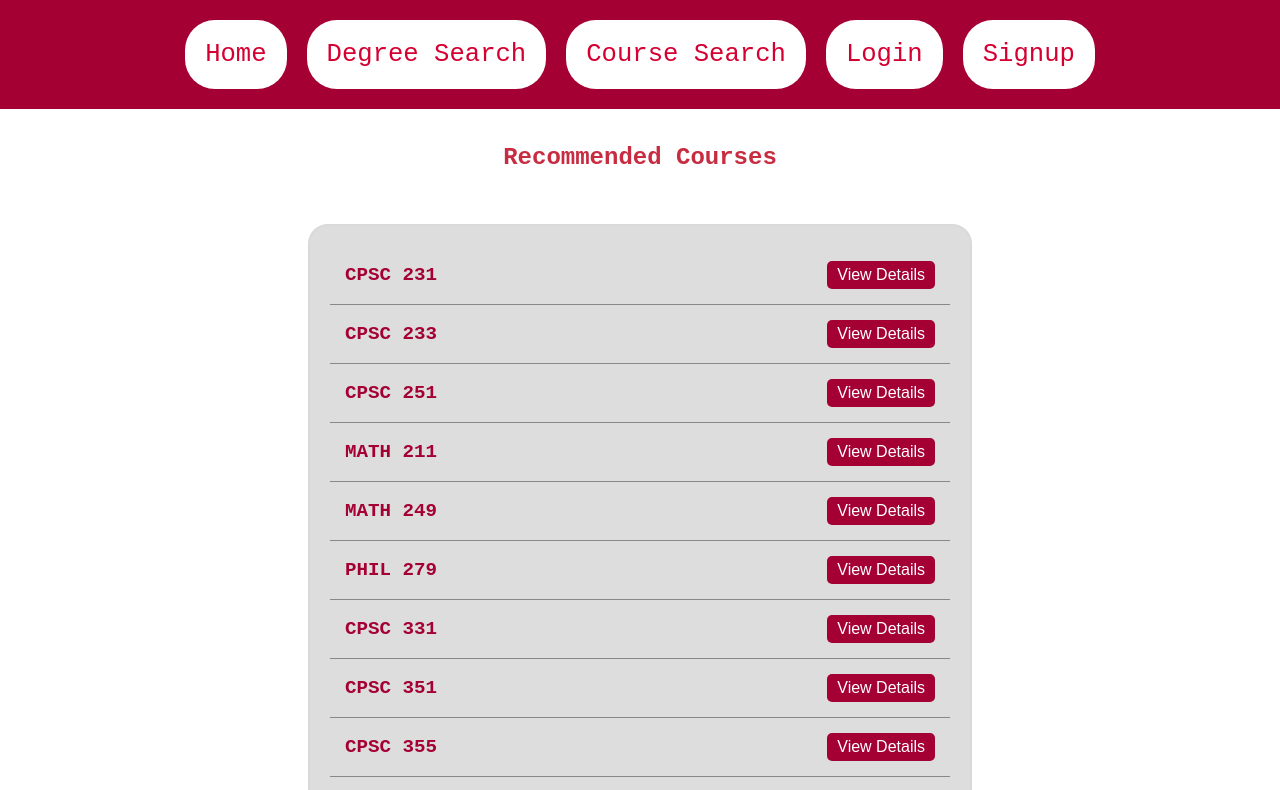
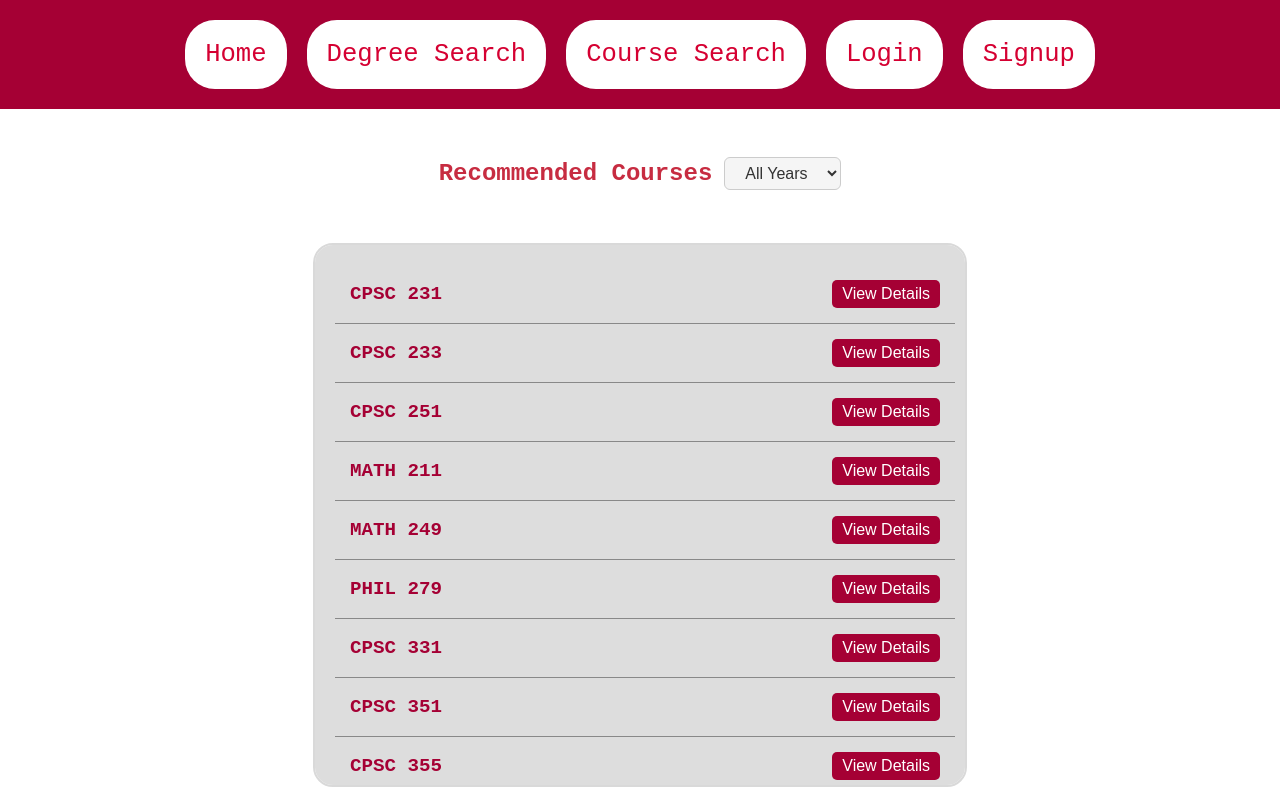
Before and after one commit to matt200500/cpsc481degreeplanner, a React (Create React App) app: page /degree/1 in a window 1280 px wide. Shown: the top 790 px of the page. Built offline with nearby package versions, Linux system fonts and the light colour scheme.

Commit message:
Degree page functionalities complete

```diff
--- a/src/pages/DegreePage.js
+++ b/src/pages/DegreePage.js
@@ -5,7 +5,7 @@
 // Data source:  src/mockData/mock_recommend_plans.json
 // ------------------------------------------------------------
 
-import React, { useMemo } from 'react';
+import React, { useMemo, useState } from 'react';
 import { useParams, useNavigate } from 'react-router-dom';
 import '../styles/DegreePage.css';
 
@@ -29,20 +29,25 @@ import degreePlans from '../mockData/mock_recommend_plans.json';
 const codeToName = code => code.replace(/([A-Z]+)\s?(\d{3})/, '$1 $2');
 
 /**
- * Return an array of { name, id } objects for the requested program.
- * If the program key is missing, fall back to "CPSC".
+ * * Return an array of { name, id, term } objects for the requested program.
+ *  * Filters by year prefix if a year is selected (e.g., "Y1").
  * @param {string} programKey
- * @returns {{name:string,id:string}[]}
+ * * @param {string} selectedYear
+ * * @returns {{name:string,id:string,term:string}[]}
  */
-function getCourses(programKey = 'CPSC') {
+function getCourses(programKey = 'CPSC', selectedYear = '') {
     const plan = degreePlans[programKey]?.plan ?? [];
 
     return plan
-        // Keep only real course codes, ignore placeholders like "Breadth Option"
         .filter(item => /^[A-Z]{3,4}\s?\d{3}$/.test(item.code))
+        .filter(item => {
+            if (!selectedYear) return true;
+            return item.term?.startsWith(selectedYear);
+        })
         .map(item => ({
-            name: codeToName(item.code),      // e.g. "CPSC 231"
-            id:   item.code.replace(' ', '')  // e.g. "CPSC231"
+            name: codeToName(item.code),
+            id: item.code.replace(' ', ''),
+            term: item.term || ''
         }));
 }
 
@@ -56,12 +61,16 @@ export default function DegreePage() {
     const { program } = useParams();
     const navigate     = useNavigate();
 
+    /* -------- state -------- */
+    const [selectedYear, setSelectedYear] = useState('');
+
     /* -------- memoised data -------- */
-    // Re‑compute the list only when the program key changes.
+    // Re‑compute the list only when the program key or selected year changes.
     const courses = useMemo(
-        () => getCourses(program || 'CPSC'),
-        [program]
+        () => getCourses(program || 'CPSC', selectedYear),
+        [program, selectedYear]
     );
+    const handleYearChange = (e) => setSelectedYear(e.target.value);
 
     /* -------- handlers -------- */
     const handleViewDetails = id => navigate(`/course/${id}`);
@@ -73,11 +82,22 @@ export default function DegreePage() {
                 Bachelor of {program ? program.toUpperCase() : 'CPSC'}
             </h1>
 
-            <h2>Recommended Courses</h2>
+            <h2 className="year-heading">
+                Recommended Courses{' '}
+                <select
+                    className="year-dropdown"
+                    value={selectedYear}
+                    onChange={handleYearChange}
+                >
+                    <option value="">All Years</option>
+                    <option value="Y1">Year 1</option>
+                    <option value="Y2">Year 2</option>
+                    <option value="Y3">Year 3</option>
+                    <option value="Y4">Year 4</option>
+                </select>
+            </h2>
 
-            {courses.length === 0 ? (
-                <p>No course plan found for this program.</p>
-            ) : (
+            {!selectedYear ? (
                 <ul className="course-list">
                     {courses.map(c => (
                         <li className="course-item" key={c.id}>
@@ -91,6 +111,37 @@ export default function DegreePage() {
                         </li>
                     ))}
                 </ul>
+            ) : (
+                <>
+                    <h3>Fall Term</h3>
+                    <ul className="course-list">
+                        {courses.filter(c => c.term.endsWith('F')).map(c => (
+                            <li className="course-item" key={c.id}>
+                                <span className="course-name">{c.name}</span>
+                                <button
+                                    className="view-button"
+                                    onClick={() => handleViewDetails(c.id)}
+                                >
+                                    View Details
+                                </button>
+                            </li>
+                        ))}
+                    </ul>
+                    <h3>Winter Term</h3>
+                    <ul className="course-list">
+                        {courses.filter(c => c.term.endsWith('W')).map(c => (
+                            <li className="course-item" key={c.id}>
+                                <span className="course-name">{c.name}</span>
+                                <button
+                                    className="view-button"
+                                    onClick={() => handleViewDetails(c.id)}
+                                >
+                                    View Details
+                                </button>
+                            </li>
+                        ))}
+                    </ul>
+                </>
             )}
         </div>
     );
--- a/src/styles/DegreePage.css
+++ b/src/styles/DegreePage.css
@@ -28,7 +28,22 @@
     background-color: #ddd; /* light grey background */
     border-radius: 20px;
     padding: 20px;
+    max-height: 500px;
+    overflow-y: auto;
+    padding-right: 10px;
+    scrollbar-width: thin;
+    scrollbar-color: rgba(0,0,0,0.2) transparent;
 }
+
+.course-list::-webkit-scrollbar {
+    width: 8px;
+}
+
+.course-list::-webkit-scrollbar-thumb {
+    background-color: rgba(0, 0, 0, 0.2);
+    border-radius: 4px;
+}
+
 
 .course-list li {
     display: flex;
@@ -59,3 +74,18 @@
     margin-bottom: 40px;
     font-size: clamp(1rem, 10vw, 1.5rem); /*dynamically change*/
   }
+.year-heading {
+    display: flex;
+    align-items: center;
+    gap: 12px;
+    font-size: 1.5rem;
+}
+
+.year-dropdown {
+    padding: 0.4rem 1rem;
+    font-size: 1rem;
+    border-radius: 6px;
+    border: 1px solid #ccc;
+    background-color: #f5f5f5;
+    color: #333;
+}
```
